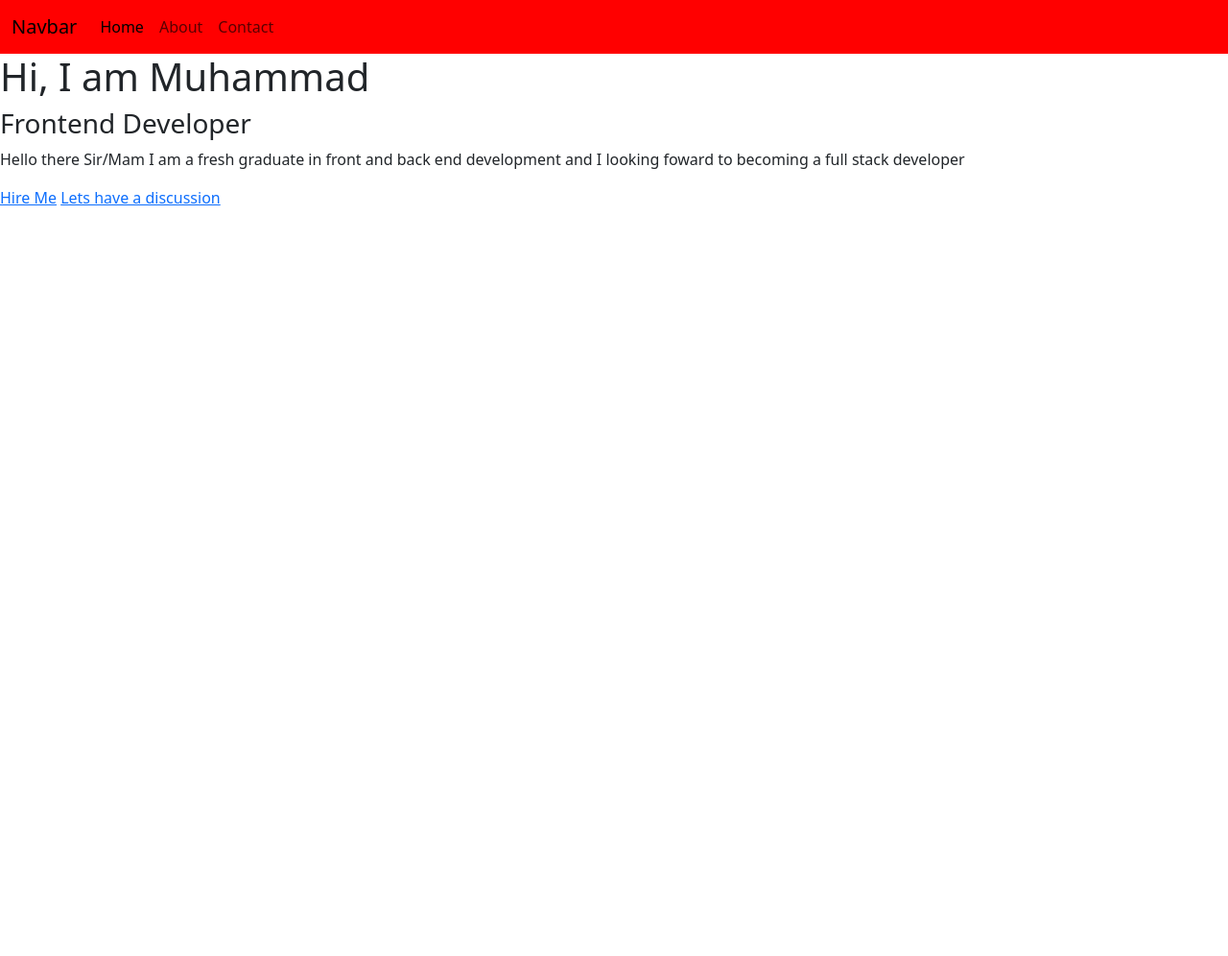
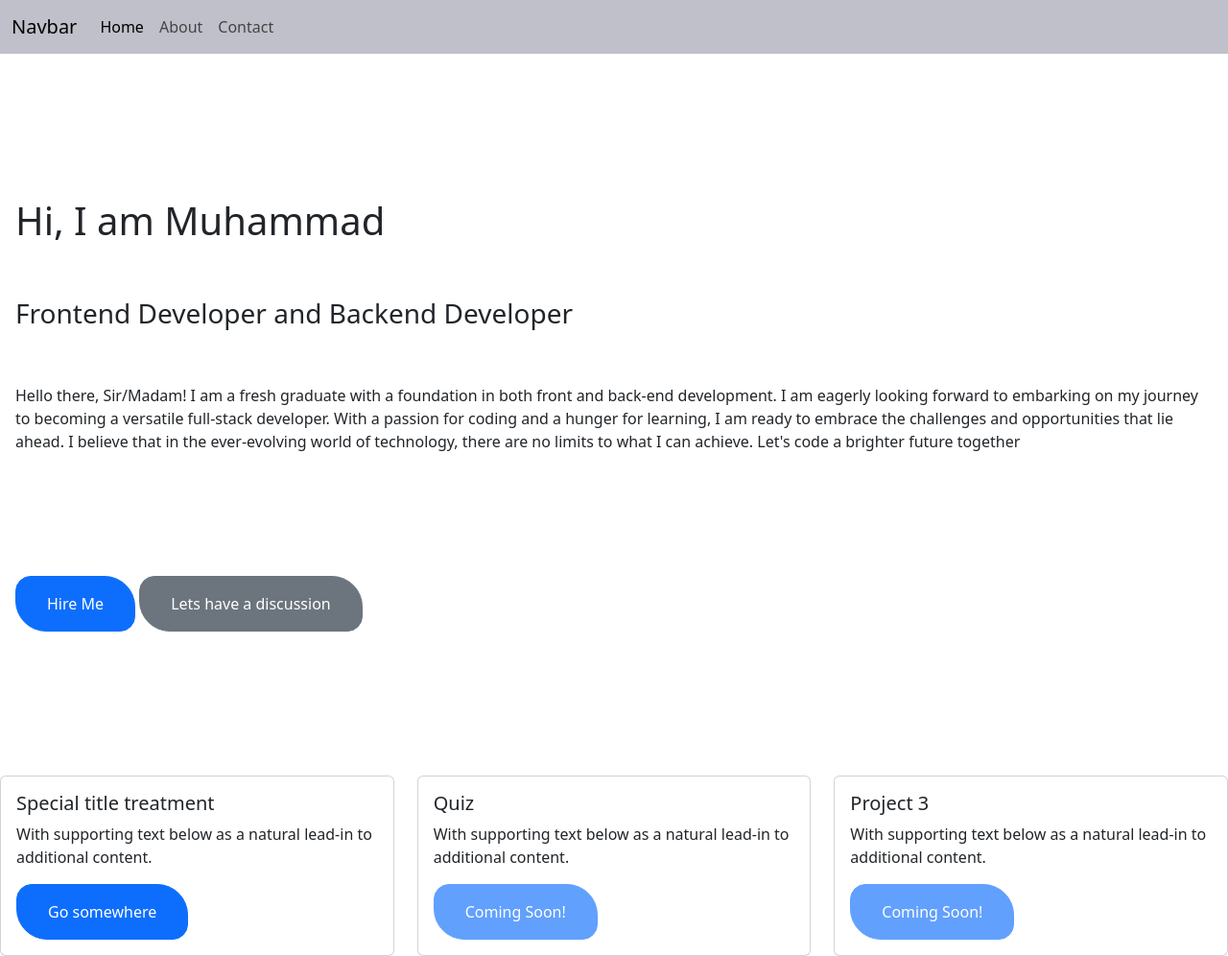
Before and after one commit to MuhammadNabil15/Portfolio, a plain HTML site: page index.html in a window 1280 px wide. Shown: the whole page at 96% size. Before the commit the page ends 800 px from the top, so only its background shows below. Drawn offline with nearby package versions, Linux system fonts and the light colour scheme.

Commit message:
added cards to home page

```diff
--- a/Style.css
+++ b/Style.css
@@ -1,3 +1,25 @@
 .navbar{
-    background-color: red !important;
+    background-color: rgba(50, 50, 83, 0.307) !important;
 }
+.page-container{
+    padding: 1rem;
+}
+.content-wrapper{
+    min-height: 90vh;
+    display: flex;
+    flex-direction: column;
+    justify-content: center;
+    gap: 3rem ;
+    text-align: center;
+}
+.btn{
+    border-radius: 1rem 2rem;
+    padding: 1rem 2rem;
+    font-size: 1rem 2rem;
+}
+
+@media screen and (min-width:767px ) {
+    .content-wrapper{
+        text-align: left;
+    }
+}
--- a/index.html
+++ b/index.html
@@ -36,18 +36,50 @@
           </nav>
 
 
-        <section class="home">
-            <div class="home-content">
+        <section class="home page-container">
+            <div class="content-wrapper">
                 <h1>Hi, I am Muhammad</h1>
-                <h3>Frontend Developer</h3>
-                <p>Hello there Sir/Mam I am a fresh graduate in front and back end development and I looking foward to becoming a full stack developer<p>
+                <h3>Frontend Developer and Backend Developer</h3>
+                <p>Hello there, Sir/Madam! I am a fresh graduate with a foundation in both front and back-end development. I am eagerly looking forward to embarking on my journey to becoming a versatile full-stack developer. With a passion for coding and a hunger for learning, I am ready to embrace the challenges and opportunities that lie ahead. I believe that in the ever-evolving world of technology, there are no limits to what I can achieve. Let's code a brighter future together<p>
                 <div class="btn-box">
-                    <a href="#">Hire Me</a>
-                    <a href="#">Lets have a discussion</a>
+                    <a href="#" class="btn btn-primary">Hire Me</a>
+
+                    <a href="#" class="btn btn-secondary">Lets have a discussion</a>
                 </div>
             </div>
 
         </section>
+        <div class="row">
+          <div class="col-sm-4 mb-3 mb-sm-0">
+            <div class="card">
+              <div class="card-body">
+                <h5 class="card-title">Special title treatment</h5>
+                <p class="card-text">With supporting text below as a natural lead-in to additional content.</p>
+                <a href="#" class="btn btn-primary">Go somewhere</a>
+              </div>
+            </div>
+          </div>
+          <div class="col-sm-4 mb-3 mb-sm-0">
+            <div class="card">
+              <div class="card-body">
+                <h5 class="card-title">Quiz</h5>
+                <p class="card-text">With supporting text below as a natural lead-in to additional content.</p>
+                <button type="button" class="btn btn-primary" disabled>Coming Soon!</button>
+              </div>
+            </div>
+          </div>
+          <div class="col-sm-4 mb-3 mb-sm-0">
+            <div class="card">
+              <div class="card-body">
+                <h5 class="card-title">Project 3</h5>
+                <p class="card-text">With supporting text below as a natural lead-in to additional content.</p>
+                 <button type="button" class="btn btn-primary" disabled>Coming Soon!</button>
+
+              </div>
+
+            </div>
+          </div>
+        </div>
         <script src="https://cdn.jsdelivr.net/npm/bootstrap@5.3.2/dist/js/bootstrap.bundle.min.js" integrity="sha384-C6RzsynM9kWDrMNeT87bh95OGNyZPhcTNXj1NW7RuBCsyN/o0jlpcV8Qyq46cDfL" crossorigin="anonymous"></script>
     </body>
 
```
Also changed, not shown: AboutMe.html (+8 -8 lines), Contact.html (+18 -5 lines).
